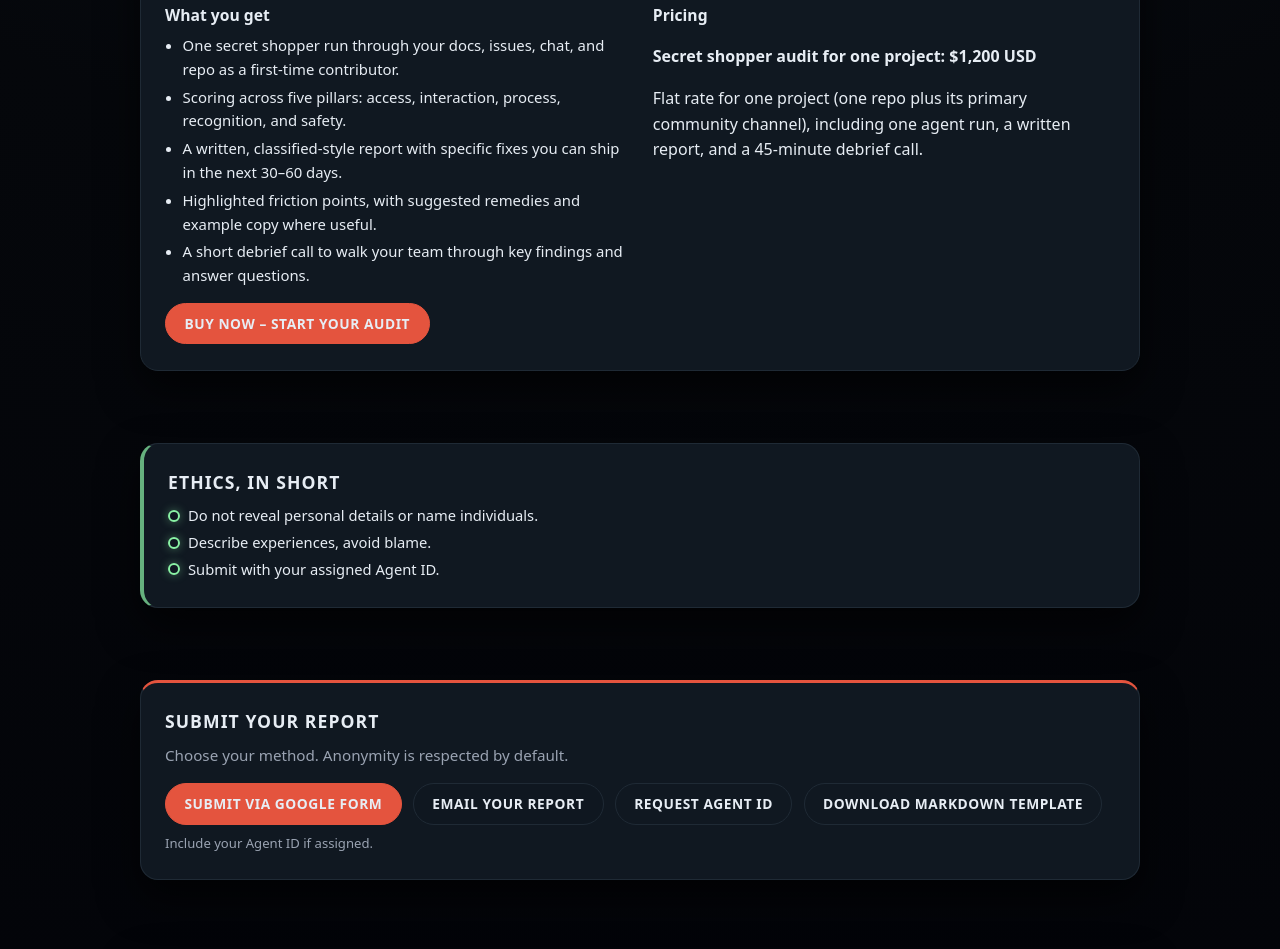
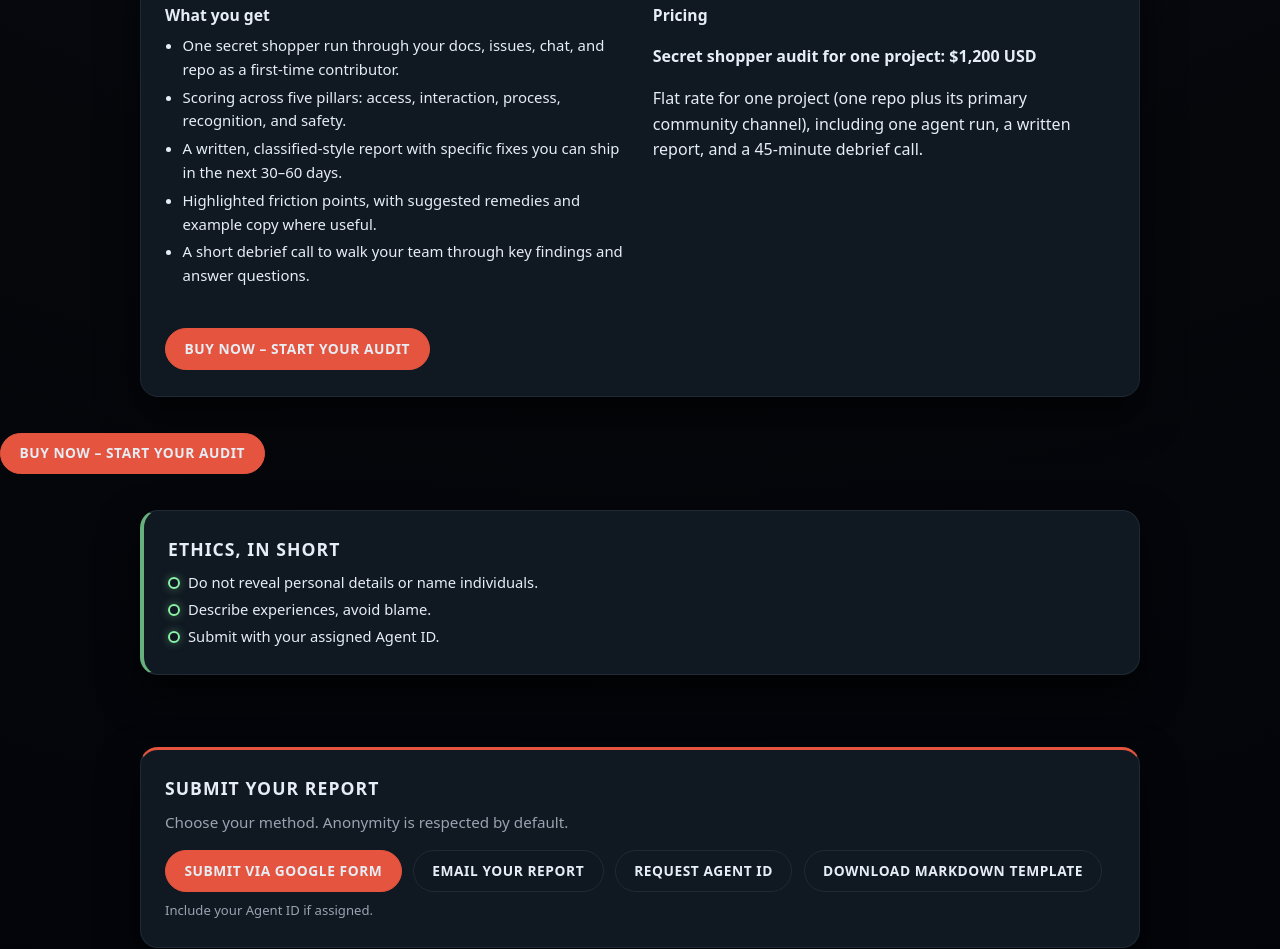
Before and after one commit to ReptarBar/reptarbar.github.io, a plain HTML site: page index.html in a window 1280 px wide. Shown: the part 1409-2358 px from the top of the page. Drawn offline with Linux system fonts and the light colour scheme.

Commit message:
Add 'Buy Now' button for Secret Shopper Audit

```diff
--- a/index.html
+++ b/index.html
@@ -152,6 +152,18 @@
             a written report, and a 45-minute debrief call.
           </p>
         </div>
+      <div class="mission-cta">
+  <a
+    class="btn btn-primary btn-buy"
+    href="mailto:michael@commitconfidential.com?subject=Secret%20Shopper%20Audit%20-%20Purchase%20Request"
+  >
+    Buy Now – Start Your Audit
+  </a>
+</div>
+
+    </div>
+  </div>
+</section>
       </div>
 
 <div class="mission-cta">
```
